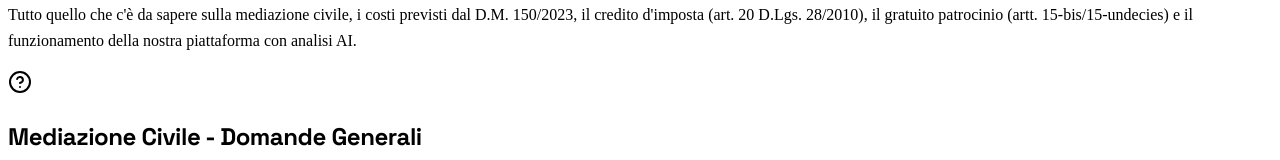
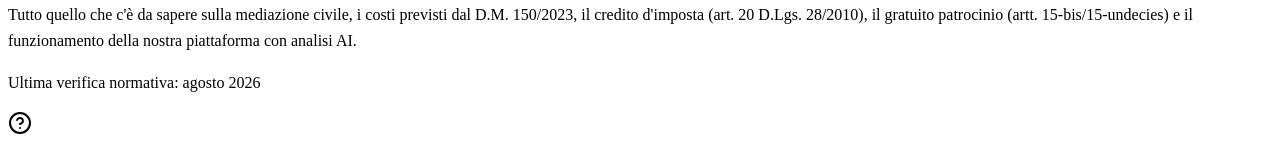
Before and after one commit to calcagnocarloalberto1-star/calcolomediazione, a React (Vite) app in the folder client/: page /faq in a window 1280 px wide. Shown: the part 326-486 px from the top of the page. Built offline with nearby package versions, Linux system fonts and the light colour scheme; no server answers.

Commit message:
Update FAQ with last regulatory check date
Added last regulatory check date to FAQ section.

```diff
--- a/client/src/pages/FAQ.tsx
+++ b/client/src/pages/FAQ.tsx
@@ -331,6 +331,9 @@ export default function FAQ() {
             il credito d&apos;imposta (art. 20 D.Lgs. 28/2010), il gratuito patrocinio (artt. 15-bis/15-undecies)
             e il funzionamento della nostra piattaforma con analisi AI.
           </p>
+          {/* DATA-04 / PRIV-07: data dell'ultima verifica normativa, aggiornata
+              manualmente ad ogni revisione periodica (v. processo PRIV-07). */}
+          <p className="text-sm text-muted-foreground/70 mt-2">Ultima verifica normativa: agosto 2026</p>
         </div>
 
         <div className="space-y-8">
```
